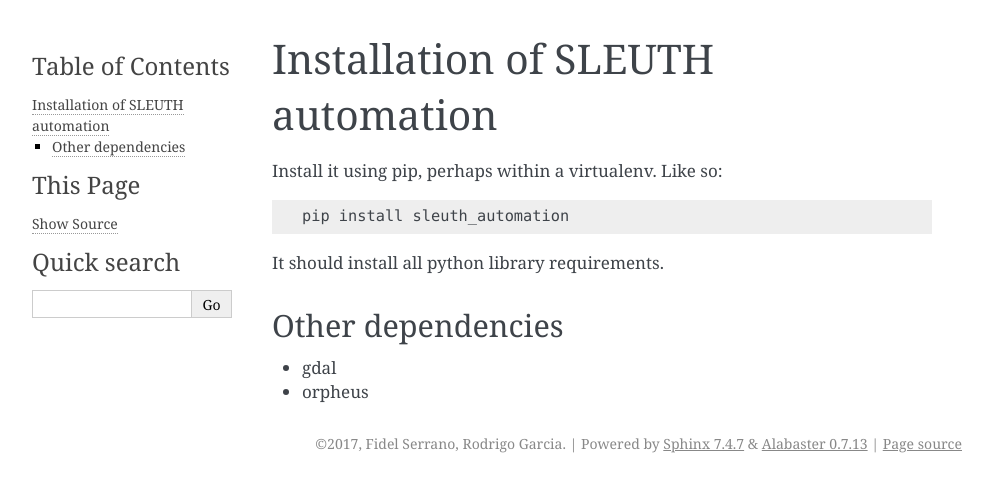
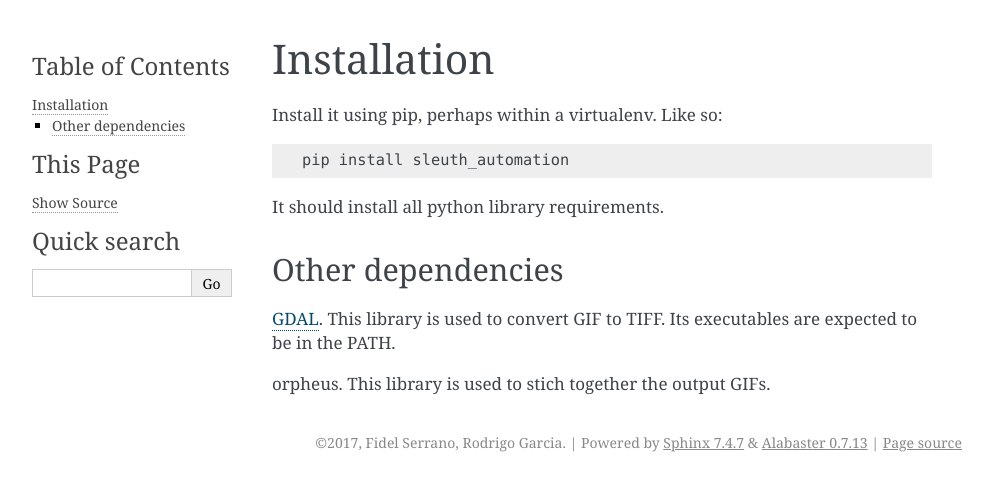
Before and after one commit to sostenibilidad-unam/sleuth_automation, a Sphinx documentation site: the page built from doc/installation.rst, in a window 1280 px wide. Shown: the top 492 px of the page, without its empty margins (148-1141 px from the left). Built offline with Sphinx 7.4.7, drawn with Linux system fonts in a browser that asks for light colours.

Commit message:
better titles, link to GDAL

```diff
--- a/doc/batch.rst
+++ b/doc/batch.rst
@@ -1,6 +1,6 @@
-===================================
- Batch running of SLEUTH Automation
-===================================
+========================
+ Batch running of SLEUTH
+========================
 
 A script is included that will create a HT-Condor_ submit file.
 
--- a/doc/cli.rst
+++ b/doc/cli.rst
@@ -1,6 +1,6 @@
-==================================
- Command Line Interface to SLEUTH
-==================================
+=================================
+Simplified Command Line Interface
+=================================
 
 The full pipeline can be run by supplied script. Run thusly::
 
--- a/doc/index.rst
+++ b/doc/index.rst
@@ -14,9 +14,9 @@
    :caption: Contents:
 
    installation
-   api
    cli
    batch
+   api
 
 
 Indices and tables
--- a/doc/installation.rst
+++ b/doc/installation.rst
@@ -1,6 +1,6 @@
-=================================
-Installation of SLEUTH automation
-=================================
+============
+Installation
+============
 
 Install it using pip, perhaps within a virtualenv. Like so::
 
@@ -13,5 +13,9 @@
 Other dependencies
 ------------------
 
-- gdal
-- orpheus
+GDAL_. This library is used to convert GIF to TIFF. Its executables are expected to be in the PATH.
+
+.. _GDAL: http://www.gdal.org/
+
+
+orpheus. This library is used to stich together the output GIFs.
```
